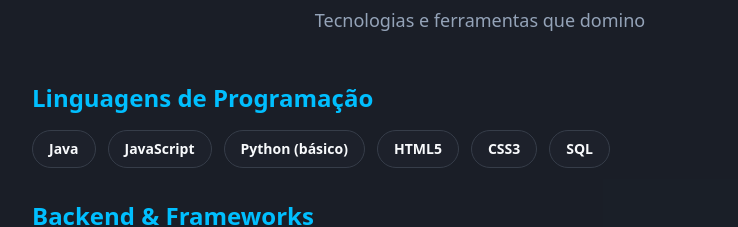
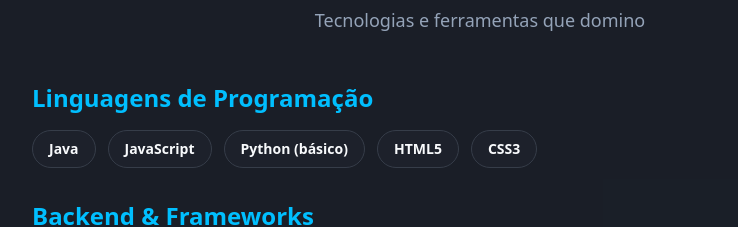
Before and after one commit to LeticiaNunes-dev/PortfolioL, a React (Vite) app: page / in a window 1280 px wide. Shown: the part 1600-1827 px from the top of the page, without its empty margins (160-898 px from the left). Built offline with nearby package versions, Linux system fonts and the light colour scheme; the HTML template or start-up script is replaced by a standard one.

Commit message:
Remove SQL from programming languages
Removed SQL from the "Linguagens de Programação" category in `src/components/Skills.tsx`. SQL will remain in the "Banco de Dados" category.

```diff
--- a/src/components/Skills.tsx
+++ b/src/components/Skills.tsx
@@ -4,7 +4,7 @@ const Skills = () => {
   const skillCategories = [
     {
       title: "Linguagens de Programação",
-      skills: ["Java", "JavaScript", "Python (básico)", "HTML5", "CSS3", "SQL"]
+      skills: ["Java", "JavaScript", "Python (básico)", "HTML5", "CSS3"]
     },
     {
       title: "Backend & Frameworks",
```
